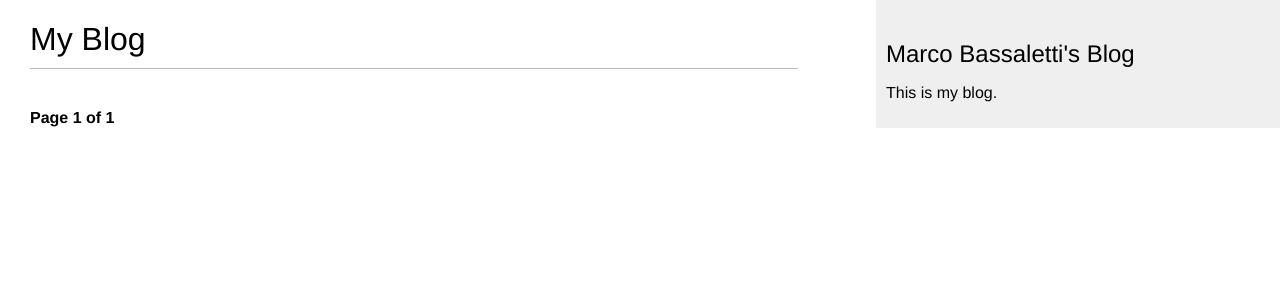
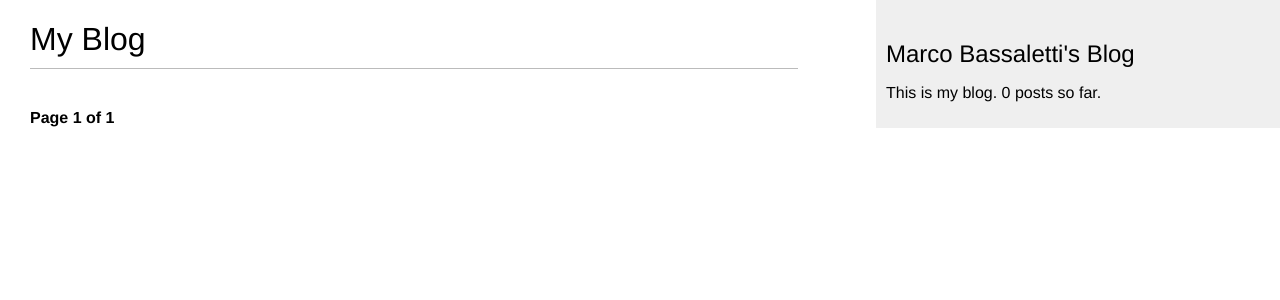
Before and after one commit to mbassale/django-press, a Django app: page /blog/ in a window 1280 px wide. Shown: the top 300 px of the page. Run offline with Django 3.2, Linux system fonts and the light colour scheme; data that the repository does not hold is empty.

Commit message:
Custom total_posts template tag.

```diff
--- a/blog/templates/blog/base.html
+++ b/blog/templates/blog/base.html
@@ -1,3 +1,4 @@
+{% load blog_tags %}
 {% load static %}
 <!DOCTYPE html>
 <html>
@@ -11,7 +12,7 @@
     </div>
     <div id="sidebar">
         <h2>Marco Bassaletti's Blog</h2>
-        <p>This is my blog.</p>
+        <p>This is my blog. {% total_posts %} posts so far.</p>
     </div>
 </body>
 </html>
--- /dev/null
+++ b/blog/templatetags/blog_tags.py
@@ -0,0 +1,10 @@
+from django import template
+from ..models import Post
+
+
+register = template.Library()
+
+
+@register.simple_tag
+def total_posts():
+    return Post.published.count()
```
Also changed, not shown: blog/templatetags/__init__.py (added).
